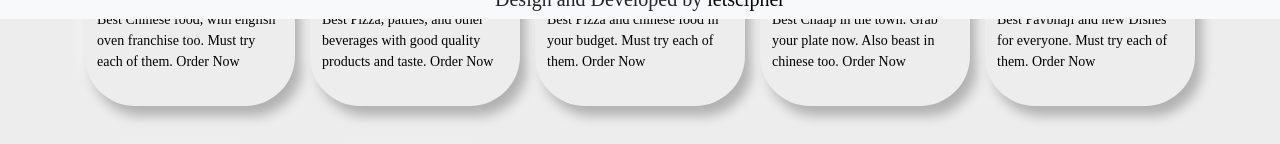
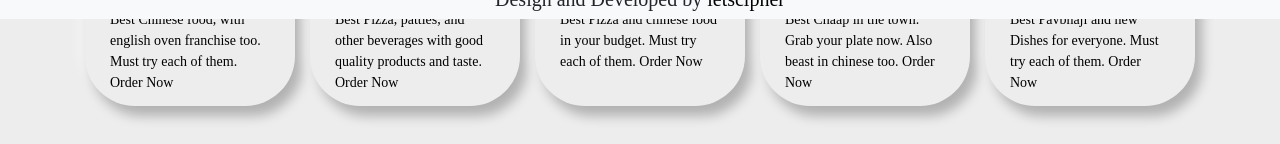
Before and after one commit to raghavrv98/lethoos, a plain HTML site: page index.html in a window 1280 px wide. Shown: the part 781-925 px from the top of the page. Drawn offline with nearby package versions, Linux system fonts and the light colour scheme.

Commit message:
bug fixed for description

```diff
--- a/style.css
+++ b/style.css
@@ -53,7 +53,7 @@ h1 {
 	text-align: left;
     font-size: 14px;
     display: block;
-    margin: 12px 12px;
+    margin: 12px 25px;
 }
 
 .time-heading {
```
